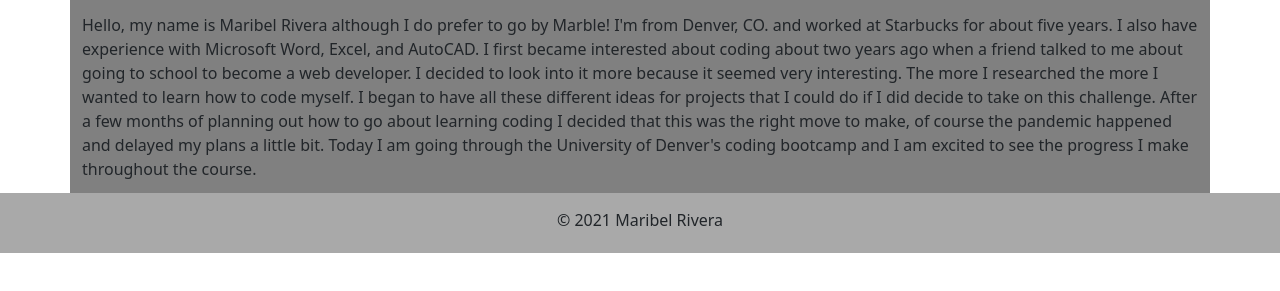
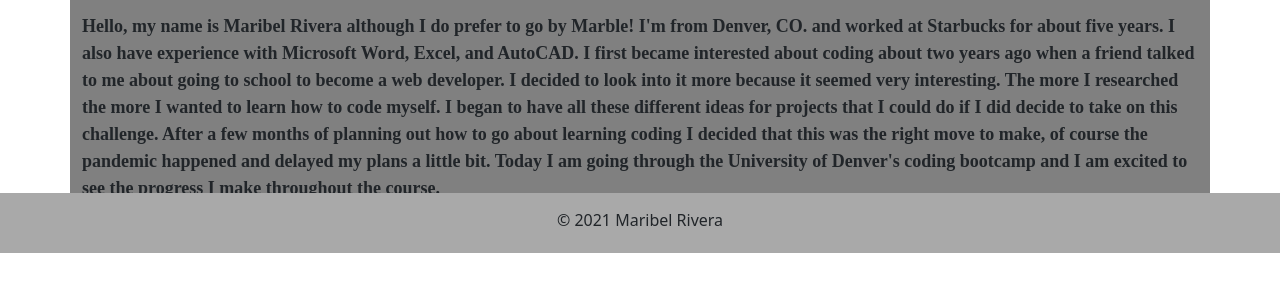
Before and after one commit to mrivera0014/du-portfolio, a plain HTML site: page index.html in a window 1280 px wide. Shown: the part 547-838 px from the top of the page. Drawn offline with nearby package versions, Linux system fonts and the light colour scheme.

Commit message:
changed text in about me

```diff
--- a/style.css
+++ b/style.css
@@ -34,6 +34,12 @@ h1 {
   width: 300px;
   height: 200px
 
+}
+
+p {
+  font-family: 'Times New Roman', Times, serif;
+  font-size: 18px;
+  font-weight: 600;
 }
 
 .redpanda1 {
```
